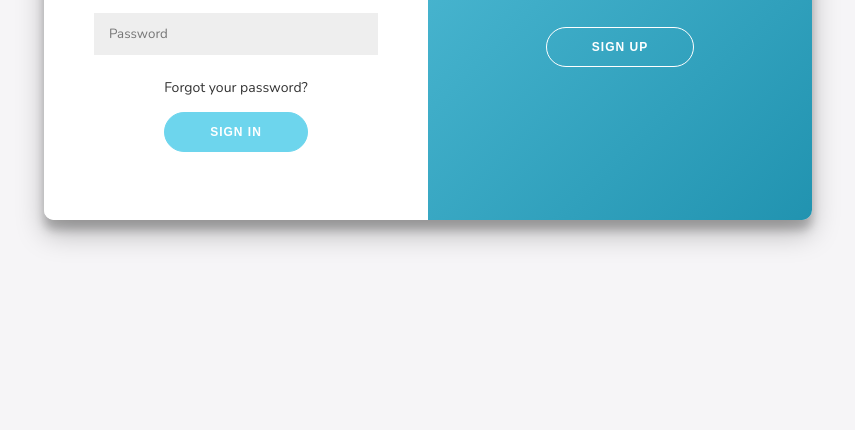
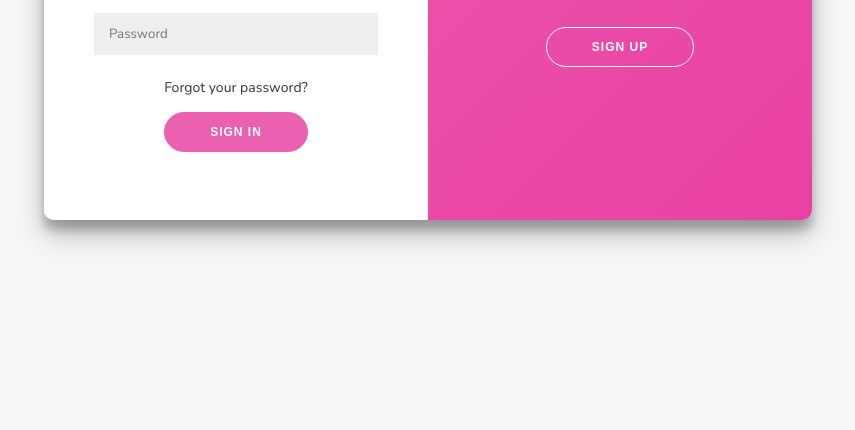
Before and after one commit to RUKUNDO-Prince/sliding-login, a plain HTML site: page index.html in a window 1280 px wide. Shown: the part 400-830 px from the top of the page, without its empty margins (212-1067 px from the left). Drawn offline with nearby package versions, Linux system fonts and the light colour scheme.

Commit message:
Small changes

```diff
--- a/style.css
+++ b/style.css
@@ -1,8 +1,8 @@
 @import url("https://fonts.googleapis.com/css2?family=Nunito:wght@400;800&display=swap");
 
 :root {
-  --main-color: #6dd5ed;
-  --secondary-color: #2193b0;
+  --main-color: #eb60b1;
+  --secondary-color: #EA40A4;
   --gradient: linear-gradient(
     135deg,
     var(--main-color),
```
